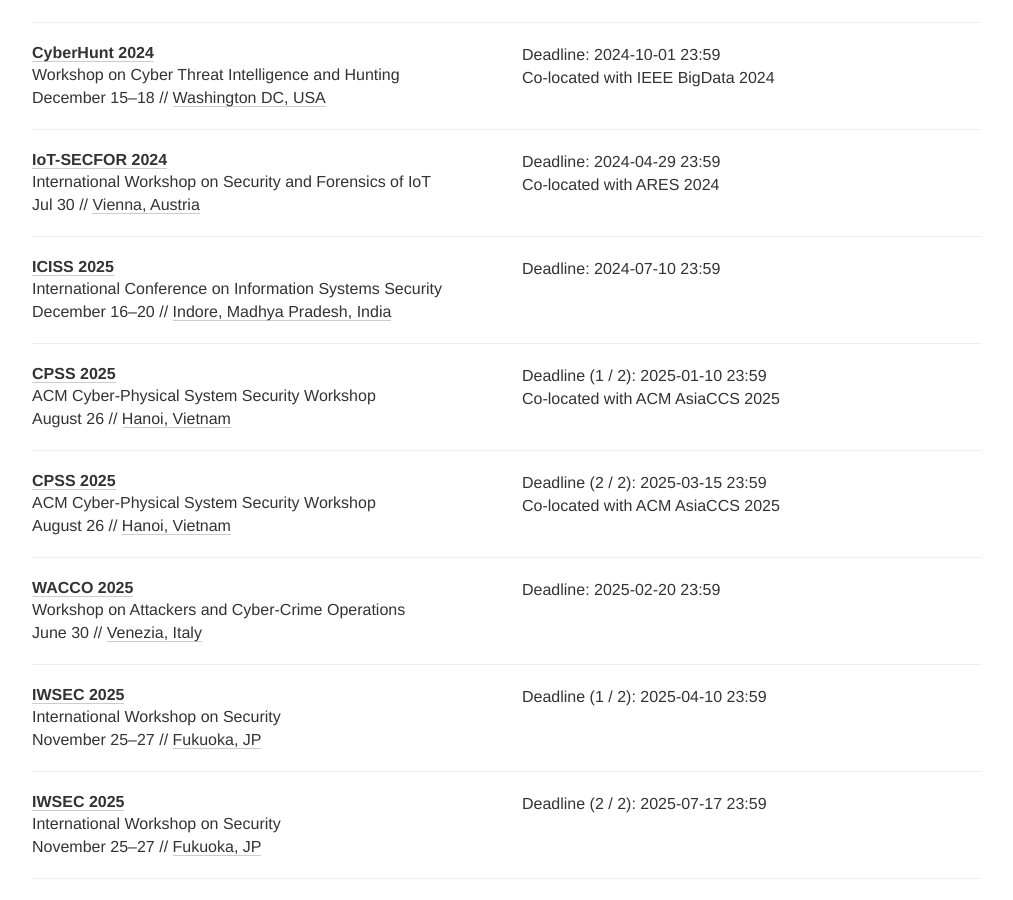
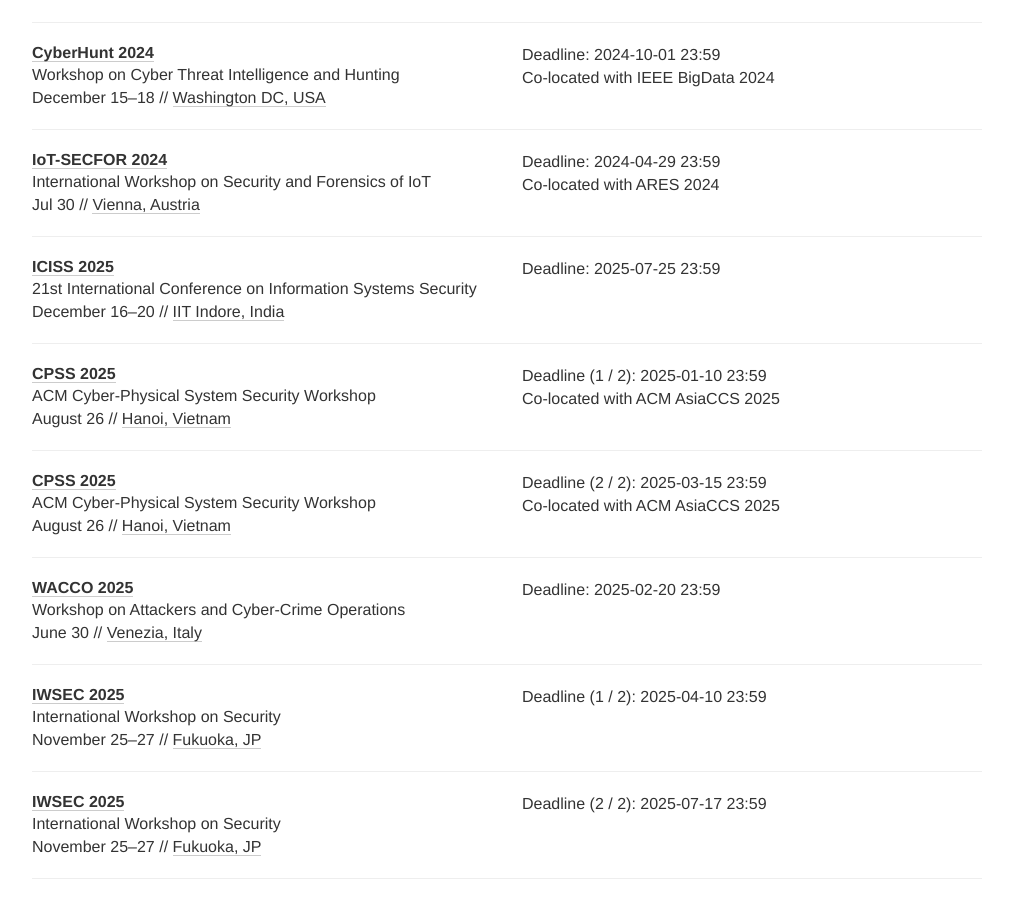
Before and after one commit to sec-deadlines/sec-deadlines.github.io, a Jekyll site: the page built from index.html, in a window 1280 px wide and 900 px high, scrolled down 15590 px. Shown: the whole window, without its empty margins (133-1146 px from the left). Built offline with Jekyll 4.4.1, drawn with Linux system fonts in a browser that asks for light colours; nearby versions of some CDN libraries; comment, search, counter and statistics services are not loaded.

Commit message:
Update conferences.yml

```diff
--- a/_data/conferences.yml
+++ b/_data/conferences.yml
@@ -1086,12 +1086,13 @@
   tags: [SEC, SHOP]
 
 - name: ICISS
-  description: International Conference on Information Systems Security
+  description: 21st International Conference on Information Systems Security
   year: 2025
   link: https://iciss.isrdc.in/
-  deadline: ["2024-07-10 23:59"]
+  deadline: ["2025-07-25 23:59"]
+  timezone: Etc/GMT+12  # AoE timezone
   date: December 16-20
-  place: Indore, Madhya Pradesh, India
+  place: IIT Indore, India
   tags: [SEC, PRIV, CONF]
 
 - name: CPSS
```
